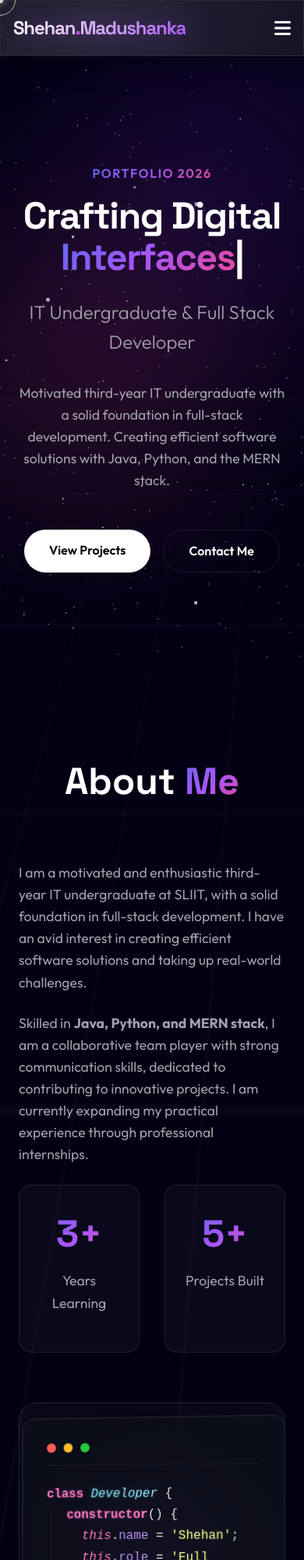
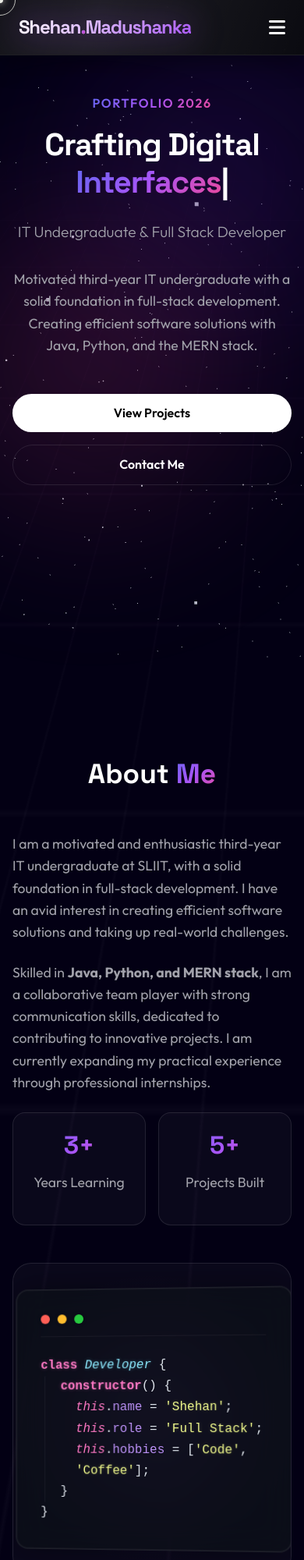
Before and after one commit to SSMShehan/My-Portfolio, a plain HTML site: page index.html in a window 390 px wide. Shown: the top 2000 px of the page at 78% size. Drawn offline with nearby package versions, Linux system fonts and the light colour scheme; animation ran at ten frames a second.

Commit message:
Fix mobile responsiveness: navbar, typography, and spacing

```diff
--- a/css/style.css
+++ b/css/style.css
@@ -693,46 +693,172 @@ footer {
 }
 
 /* Responsive */
+/* Responsive */
+@media (max-width: 900px) {
+    .navbar {
+        width: 95%;
+        padding: 0.8rem 1.5rem;
+    }
+}
+
 @media (max-width: 768px) {
+
+    /* Navbar Mobile */
     .navbar {
         top: 0;
         width: 100%;
+        max-width: 100%;
         border-radius: 0;
-        padding: 1rem;
+        border: none;
+        border-bottom: 1px solid rgba(255, 255, 255, 0.1);
+        padding: 1rem 1.5rem;
+        background: rgba(5, 5, 10, 0.95);
+        backdrop-filter: blur(20px);
     }
 
     .nav-links {
-        display: none;
-        /* Mobile menu implementation needed via JS */
+        display: flex;
         flex-direction: column;
         position: absolute;
         top: 100%;
         left: 0;
         width: 100%;
-        background: #0a0a0a;
+        background: #030014;
+        /* Match body bg */
         padding: 2rem;
         border-bottom: 1px solid var(--card-border);
+        transform: translateY(-150%);
+        transition: transform 0.4s ease-in-out;
+        z-index: -1;
+        opacity: 0;
+        pointer-events: none;
+        align-items: center;
+        gap: 1.5rem;
+        box-shadow: 0 20px 40px rgba(0, 0, 0, 0.5);
     }
 
     .nav-links.active {
-        display: flex;
+        transform: translateY(0);
+        opacity: 1;
+        pointer-events: all;
+    }
+
+    .nav-links li {
+        width: 100%;
+        text-align: center;
+        opacity: 1;
+        animation: none;
+    }
+
+    .nav-links a {
+        font-size: 1.2rem;
+        display: block;
+        padding: 1rem;
     }
 
     .menu-toggle {
         display: block;
     }
 
+    /* Typography & Spacing adjustments */
+    .hero {
+        padding-top: 120px;
+        /* More space for fixed nav */
+        align-items: flex-start;
+        /* Align closer to top on mobile */
+    }
+
+    .hero-content {
+        padding: 0 1rem;
+    }
+
     .hero h1 {
         font-size: 3rem;
+        line-height: 1.2;
     }
 
-    .about-content,
+    .hero p.role {
+        font-size: 1.2rem;
+    }
+
+    .section-title {
+        font-size: 2.2rem;
+        margin-bottom: 3rem;
+    }
+
+    /* Grids to Stack */
+    .about-content {
+        grid-template-columns: 1fr;
+        gap: 3rem;
+    }
+
     .project-card {
         grid-template-columns: 1fr;
+        padding: 1.5rem;
+        gap: 1.5rem;
     }
 
     .project-image {
         height: 250px;
+    }
+
+    .project-info h3 {
+        font-size: 1.8rem;
+    }
+
+    .contact-card {
+        padding: 2rem 1.5rem;
+    }
+
+    /* Skills Grid on Mobile */
+    .skills-grid {
+        grid-template-columns: 1fr;
+    }
+
+    .stats-grid {
+        gap: 1rem;
+    }
+
+    .stat-card {
+        padding: 1rem;
+    }
+
+    .stat-card h3 {
+        font-size: 2rem;
+    }
+}
+
+@media (max-width: 480px) {
+    .container {
+        padding: 0 16px;
+    }
+
+    .hero h1 {
+        font-size: 2.5rem;
+    }
+
+    .cta-group {
+        flex-direction: column;
+        width: 100%;
+        gap: 1rem;
+    }
+
+    .btn {
+        width: 100%;
+        padding: 12px;
+    }
+
+    .code-window {
+        padding: 1rem;
+        font-size: 0.8rem;
+    }
+
+    .indent {
+        padding-left: 10px;
+    }
+
+    .double-indent {
+        padding-left: 20px;
     }
 }
 
@@ -857,9 +983,11 @@ footer {
 }
 
 .form-status.success {
-    color: #4ade80; /* bright green */
+    color: #4ade80;
+    /* bright green */
 }
 
 .form-status.error {
-    color: #f87171; /* soft red */
+    color: #f87171;
+    /* soft red */
 }
```
